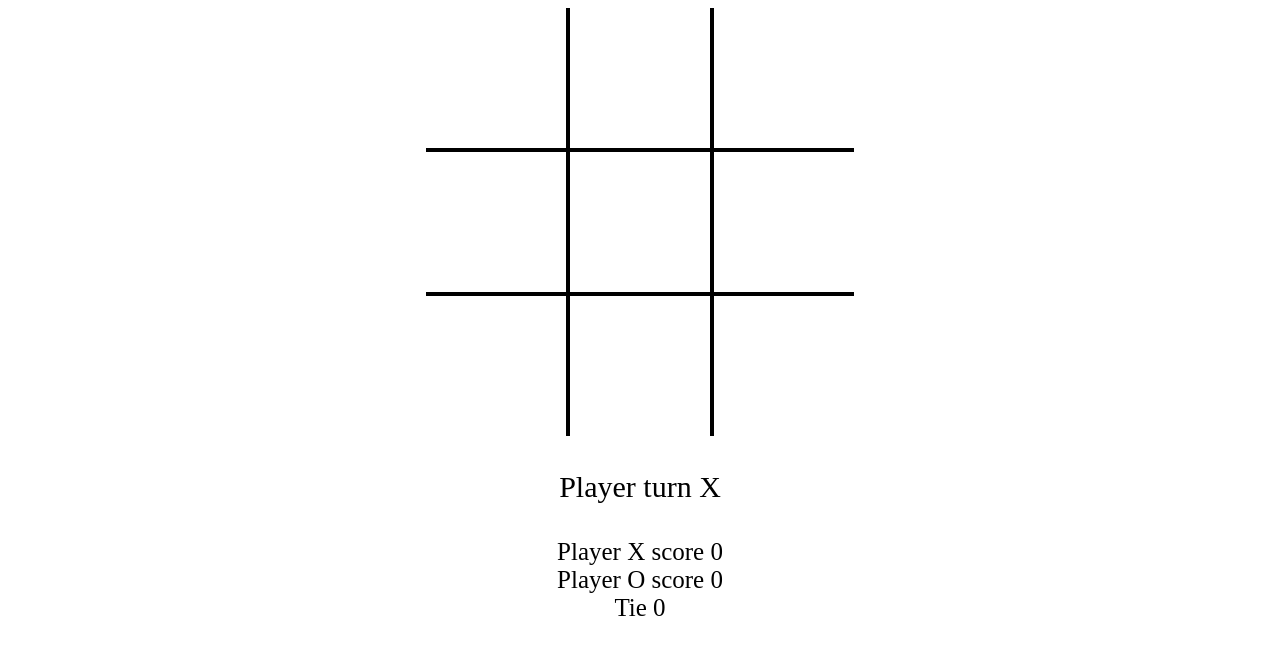
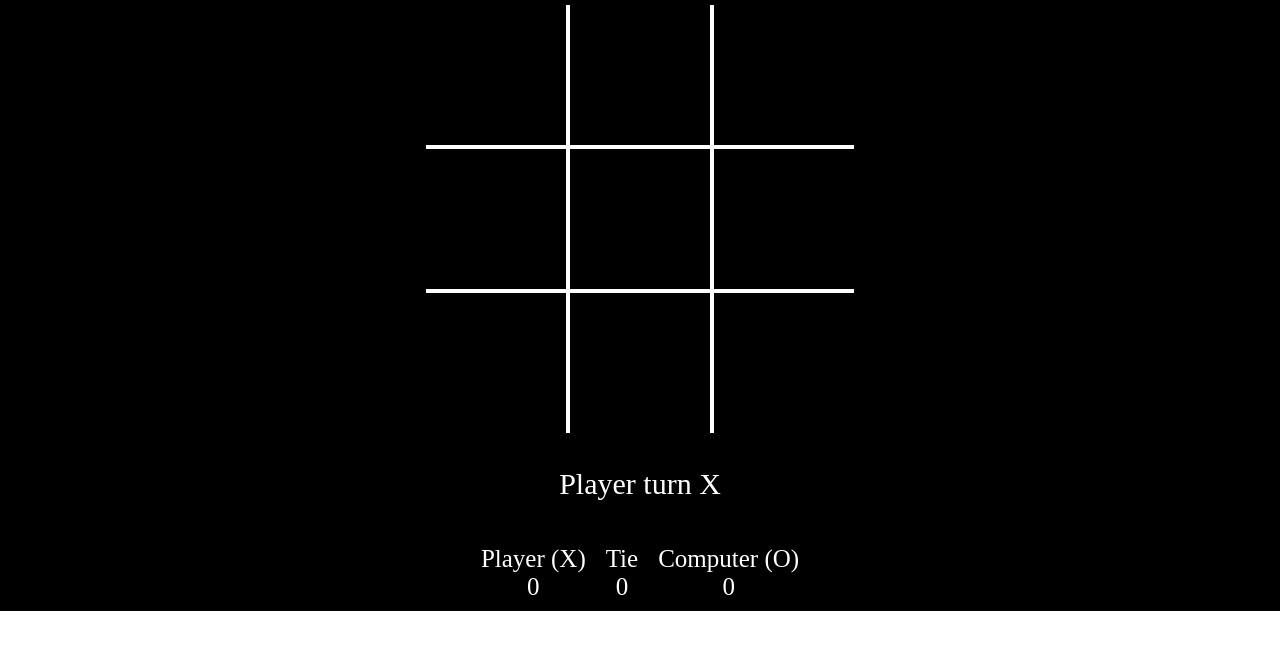
Before and after one commit to rraj7575/tic-tac-toe-typescript, a React (Create React App) app: page / in a window 1280 px wide. Shown: the top 654 px of the page. Built offline with nearby package versions, Linux system fonts and the light colour scheme.

Commit message:
making score flex

```diff
--- a/src/App.tsx
+++ b/src/App.tsx
@@ -1,9 +1,10 @@
 import React from 'react';
 import TicTacToe from "./components/game/TicTacToe";
+import './css/global.css'
 
 function App() {
     return (
-        <div className="App">
+        <div className="b-black">
             <TicTacToe/>
         </div>
     );
--- a/src/components/game/TicTacToe.tsx
+++ b/src/components/game/TicTacToe.tsx
@@ -100,7 +100,7 @@ const TicTacToe = () => {
 
     return (
         <div>
-            <div className='game-container'>
+            <div className='game-container p-t-5px'>
                 <div className='row'>
                     <Cell value={gameState[0]} classes='b-right-bottom' onClickCell={() => onClickCell(0)}/>
                     <Cell value={gameState[1]} classes='b-right-bottom' onClickCell={() => onClickCell(1)}/>
@@ -118,17 +118,40 @@ const TicTacToe = () => {
                 </div>
             </div>
 
-            <div className='text-center f-size-30'>
+            <div className='text-center f-size-30 c-white'>
                 <br/>
-                {!hasWon && !isDraw && <div>Player turn {player}</div>}
-                {hasWon && <div>Player {playerName} Won !</div>}
-                {isDraw && <div>Match Draw !</div>}
-                {(isDraw || hasWon) && <button className='reset-button' onClick={resetGame}>Reset</button>}
+                <div>
+                    {!hasWon && !isDraw && <div>Player turn {player}</div>}
+                    {hasWon && <div>Player {playerName} Won !</div>}
+                    {isDraw && <div>Match Draw !</div>}
+                    {(isDraw || hasWon) && <button className='reset-button' onClick={resetGame}>Reset</button>}
+                </div>
                 <br/>
-                <div className='f-size-25'>
-                    <div>Player X score {playerXScore}</div>
-                    <div>Player O score {playerOScore}</div>
-                    <div>Tie {tie}</div>
+                <div className='f-size-25 d-flex'>
+                    <div className='d-flex flex-direction-row p-10px'>
+                        <span>
+                            Player (X)
+                        </span>
+                        <span>
+                            {playerXScore}
+                        </span>
+                    </div>
+                    <div className='d-flex flex-direction-row p-10px'>
+                        <span>
+                            Tie
+                        </span>
+                        <span>
+                            {tie}
+                        </span>
+                    </div>
+                    <div className='d-flex flex-direction-row p-10px'>
+                        <span>
+                            Computer (O)
+                        </span>
+                        <span>
+                            {playerOScore}
+                        </span>
+                    </div>
                 </div>
             </div>
         </div>
--- a/src/components/game/ticTacToe.css
+++ b/src/components/game/ticTacToe.css
@@ -7,6 +7,28 @@
     flex-direction: column;
     justify-content: center;
     align-items: center;
+    color: white;
+}
+.p-t-5px{
+    padding-top: 5px;
+}
+
+.p-10px {
+    padding: 10px;
+}
+
+.d-flex {
+    display: flex;
+    flex-direction: row;
+    justify-content: center;
+}
+
+.flex-direction-row{
+    flex-direction: row;
+}
+
+.flex-direction-row{
+    flex-direction: column;
 }
 
 .row{
@@ -15,16 +37,16 @@
 }
 
 .b-right-bottom{
-    border-bottom: 4px solid black;
-    border-right: 4px solid black;
+    border-bottom: 4px solid white;
+    border-right: 4px solid white;
 }
 
 .b-bottom{
-    border-bottom: 4px solid black;
+    border-bottom: 4px solid white;
 }
 
 .b-right{
-    border-right: 4px solid black;
+    border-right: 4px solid white;
 }
 
 .text-center{
@@ -43,3 +65,7 @@
     padding: 8px 20px;
     cursor: pointer;
 }
+
+.c-white{
+    color: white;
+}
--- /dev/null
+++ b/src/css/global.css
@@ -0,0 +1,8 @@
+*{
+    margin: 0;
+    padding: 0;
+}
+
+.b-black{
+    background-color: black;
+}
```
